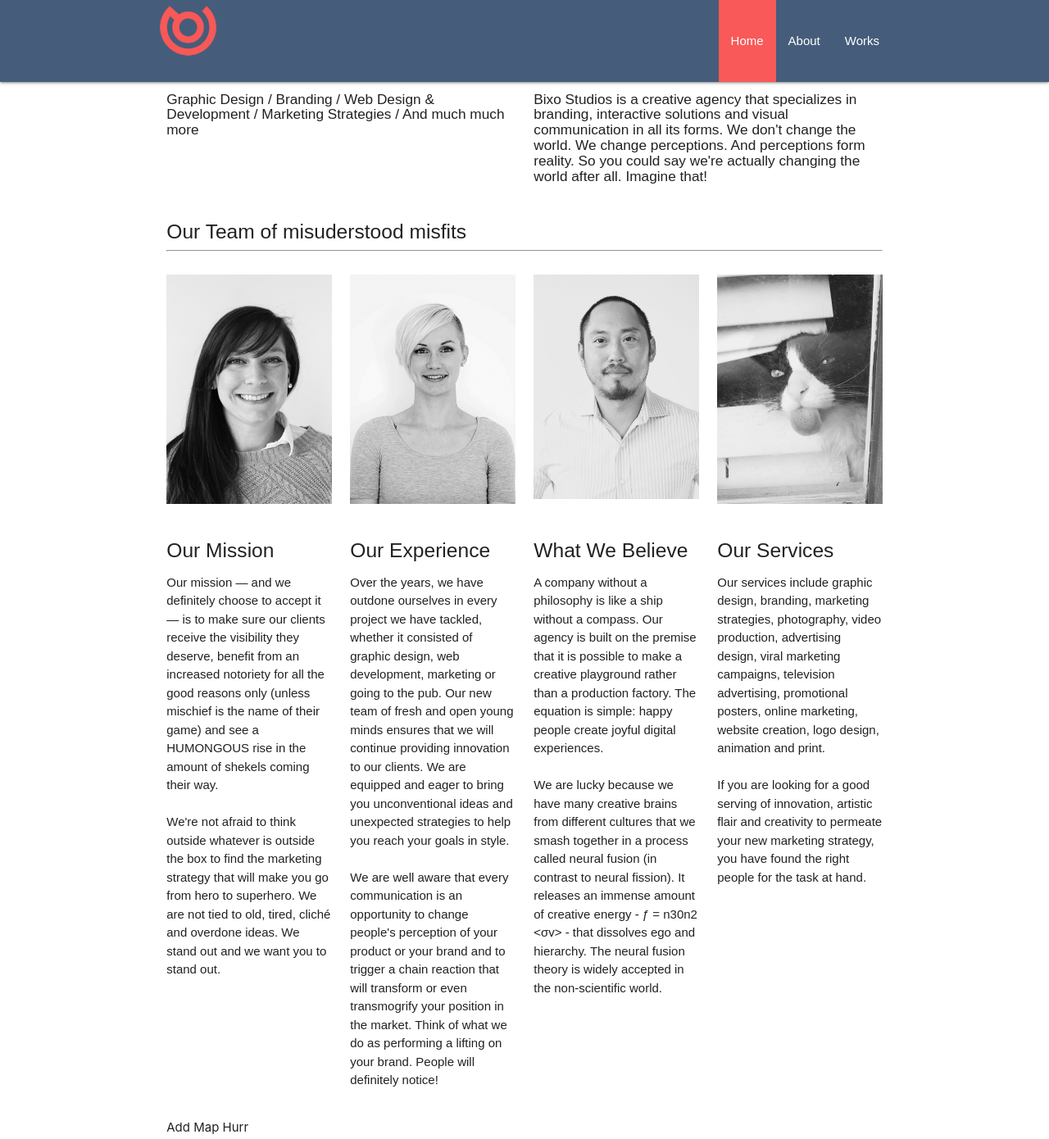
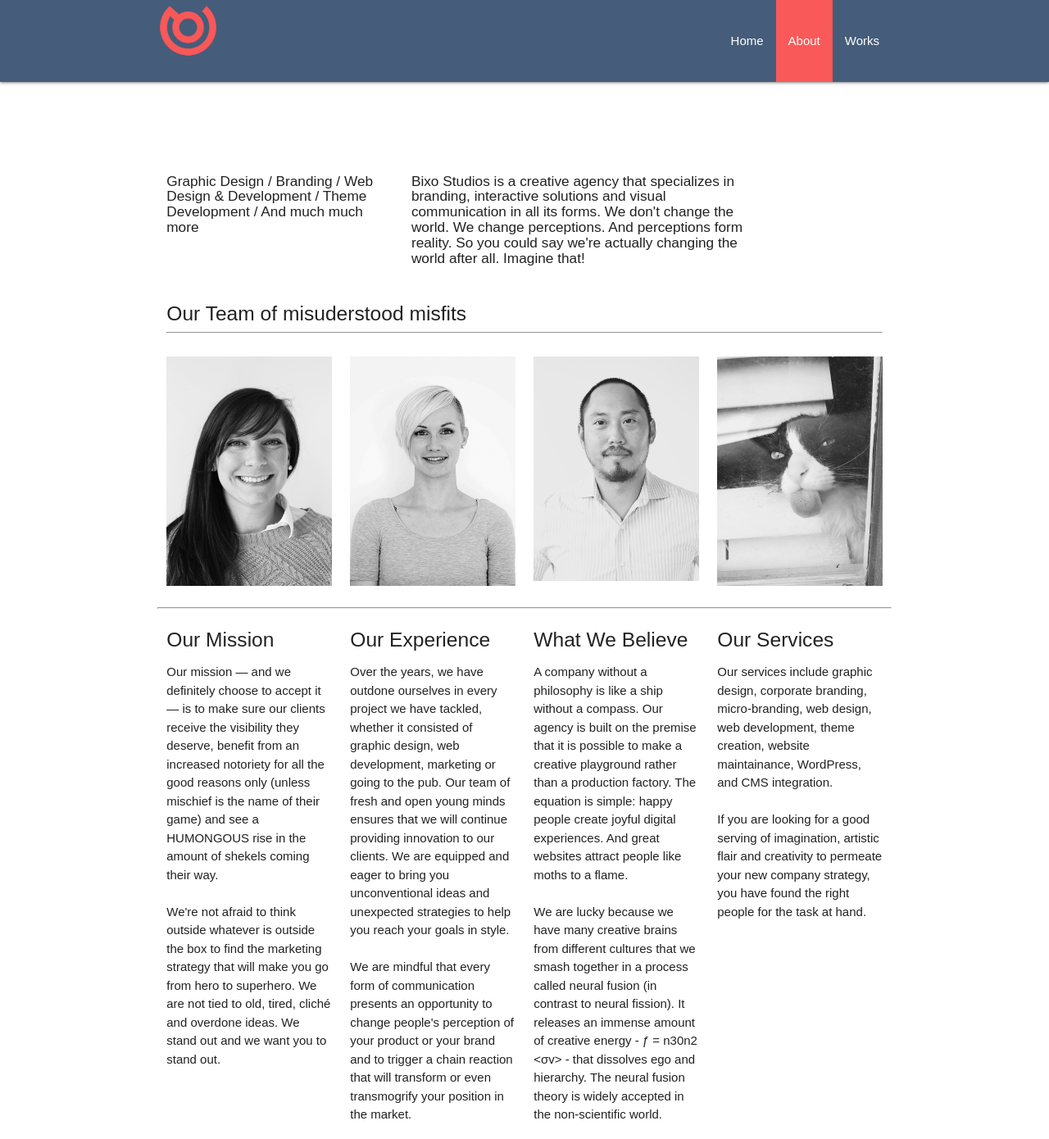
Before and after one commit to nikvicros/bixo-html, a plain HTML site: page about.html in a window 1280 px wide. Shown: the top 1390 px of the page at 82% size. Drawn offline with nearby package versions, Linux system fonts and the light colour scheme.

Commit message:
Updated sections

```diff
--- a/about.html
+++ b/about.html
@@ -25,8 +25,8 @@
         <div class="nav-wrapper container">
             <a href="#" class="brand-logo"><img class="bixo-logo" src="assets/bixo-logo.png"></a>
             <ul id="nav-mobile" class="right hide-on-med-and-down">
-                <li class="active"><a href="index.html">Home</a></li>
-                <li><a href="about.html">About</a></li>
+                <li><a href="index.html">Home</a></li>
+                <li class="active"><a href="about.html">About</a></li>
                 <li><a href="works.html">Works</a></li>
             </ul>
         </div>
@@ -35,8 +35,11 @@
     <section class="bixo-about-hero">
         <div class="container">
             <div class="row">
-                <div class="col s12 l6">
-                    <h6>Graphic Design / Branding / Web Design & Development / Marketing Strategies / And much much more</h6>
+                <div class="about-spacer col s12">
+
+                </div>
+                <div class="col s12 l4">
+                    <h6>Graphic Design / Branding / Web Design & Development / Theme Development / And much much more</h6>
                 </div>
                 <div class="col s12 l6">
                     <h6> Bixo Studios is a creative agency that specializes in branding, interactive solutions and visual communication
@@ -92,6 +95,7 @@
                     </div>
                 </div>
             </div>
+            <hr>
             <div class="row">
                 <div class="col s12 l3">
                     <h5>Our Mission</h5>
@@ -107,14 +111,13 @@
                 <div class="col s12 l3">
                     <h5 class="description-headings">Our Experience</h5>
                     <p class="about-description">Over the years, we have outdone ourselves in every project we have tackled, whether it consisted of
-                        graphic design, web development, marketing or going to the pub. Our new team of fresh and open young
+                        graphic design, web development, marketing or going to the pub. Our team of fresh and open young
                         minds ensures that we will continue providing innovation to our clients. We are equipped and eager
                         to bring you unconventional ideas and unexpected strategies to help you reach your goals in style.
                         <br>
-                        <br> We are well aware that every communication is an opportunity to change people's perception of
+                        <br> We are mindful that every form of communication presents an opportunity to change people's perception of
                         your product or your brand and to trigger a chain reaction that will transform or even transmogrify
-                        your position in the market. Think of what we do as performing a lifting on your brand. People will
-                        definitely notice!
+                        your position in the market.
                     </p>
 
                 </div>
@@ -122,7 +125,7 @@
                     <h5 class="description-headings">What We Believe</h5>
                     <p class="about-description">A company without a philosophy is like a ship without a compass. Our agency is built on the premise that
                         it is possible to make a creative playground rather than a production factory. The equation is simple:
-                        happy people create joyful digital experiences.
+                        happy people create joyful digital experiences. And great websites attract people like moths to a flame.
                        <br>
                        <br>
                         We are lucky because we have many creative brains from different cultures that we smash together in a process called neural fusion
@@ -133,12 +136,11 @@
                 </div>
                 <div class="col s12 l3">
                     <h5 class="description-headings">Our Services</h5>
-                    <p class="about-description">Our services include graphic design, branding, marketing strategies, photography, video production, advertising
-                        design, viral marketing campaigns, television advertising, promotional posters, online marketing,
-                        website creation, logo design, animation and print.
+                    <p class="about-description">Our services include graphic design, corporate branding, micro-branding, web design, web development, theme
+                        creation, website maintainance, WordPress, and CMS integration.
                         <br>
-                        <br> If you are looking for a good serving of innovation, artistic flair and creativity to permeate
-                        your new marketing strategy, you have found the right people for the task at hand.</p>
+                        <br> If you are looking for a good serving of imagination, artistic flair and creativity to permeate
+                        your new company strategy, you have found the right people for the task at hand.</p>
 
                 </div>
             </div>
--- a/css/about.css
+++ b/css/about.css
@@ -1,3 +1,7 @@
+.about-spacer {
+    height: 100px;
+}
+
 .headshot-container {
     position: relative;
     width: 100%;
@@ -9,7 +13,7 @@
 .member-headshots-nik {
     display: inline-block;
     width: 100%;
-    height: auto;
+    height: 100%;
 }
 
 .overlay-tux,
```
